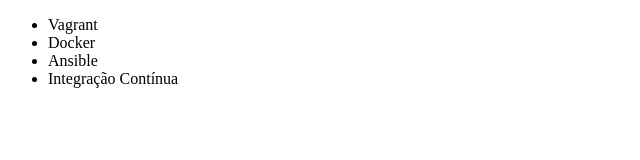
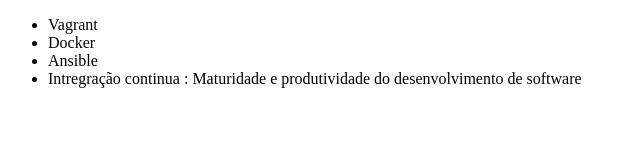
Before and after one commit to Lukasaguiar/Lukas-git, a plain HTML site: page index.html in a window 1280 px wide. Shown: the whole page, without its empty margins (0-640 px from the left). Drawn offline with Linux system fonts and the light colour scheme.

Commit message:
Renomiaçao de curso

```diff
--- a/index.html
+++ b/index.html
@@ -9,7 +9,7 @@
         <li>Vagrant</li>
         <li>Docker</li>
         <li>Ansible</li>
-        <li>Integração Contínua</li>
+        <li>Intregração continua : Maturidade e produtividade do desenvolvimento de software</li>
     </ul>
 </body>
 </html>
```
